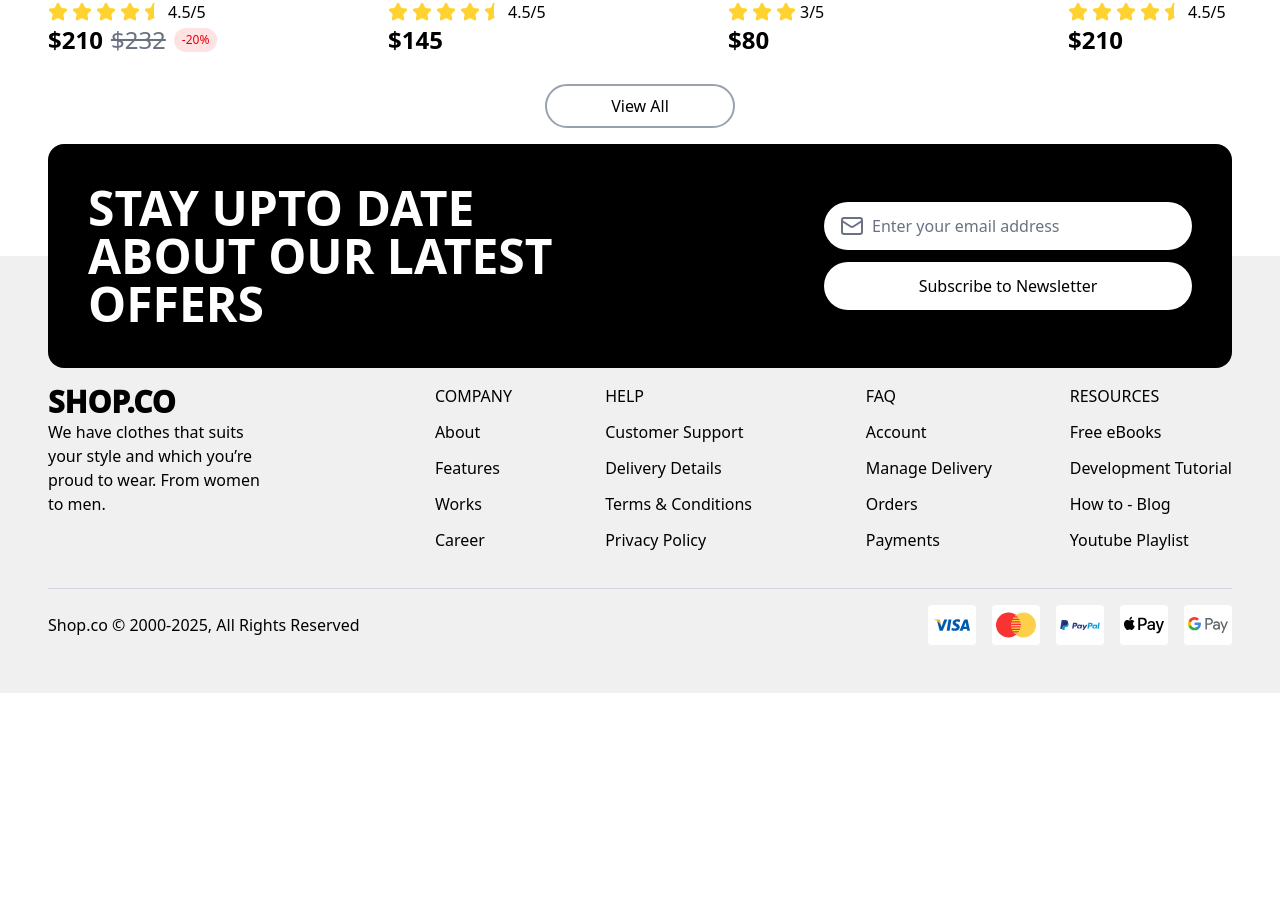
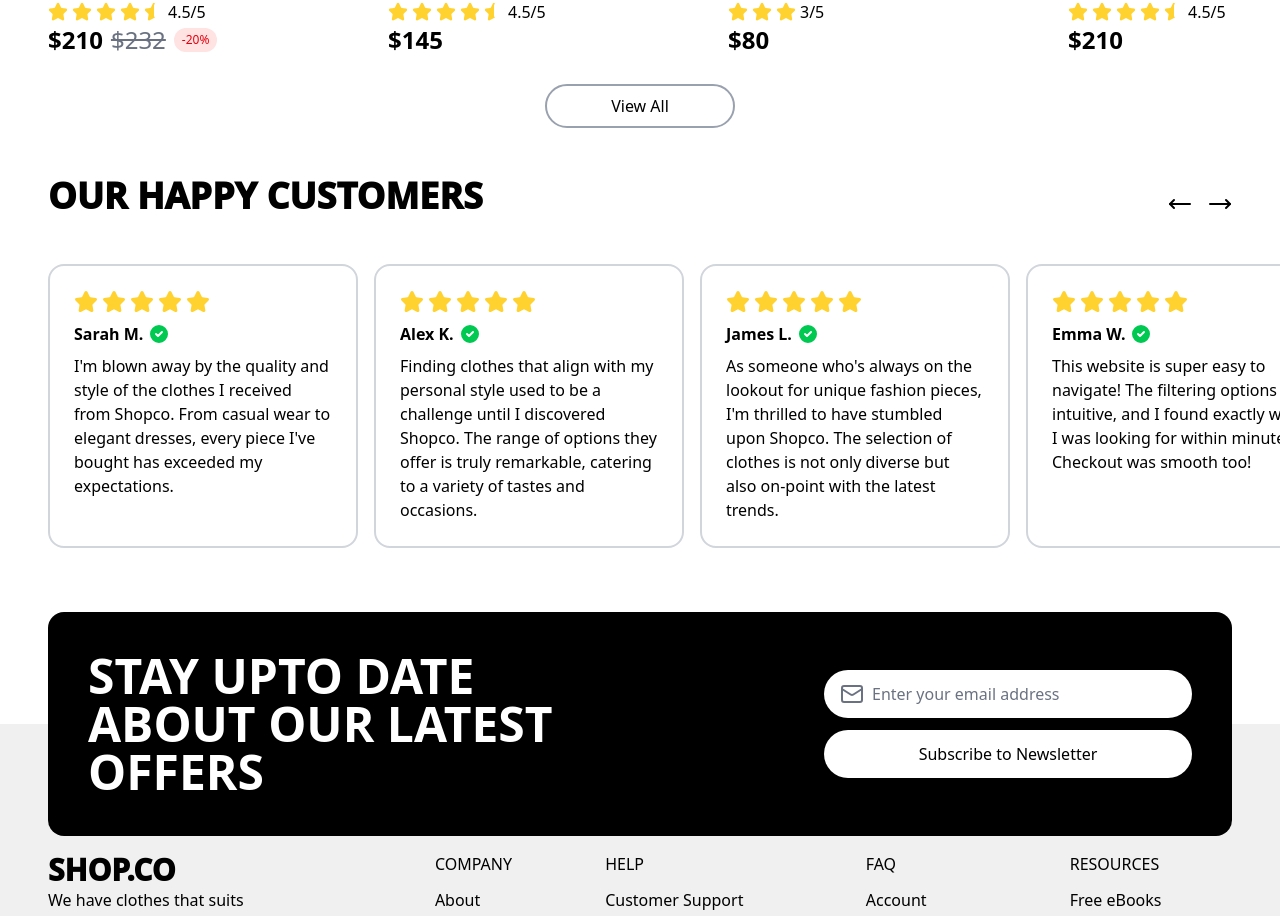
Before and after one commit to FotsFreddy/Shop.co, a React (Vite) app: page /homepage in a window 1280 px wide. Shown: the part 1205-2121 px from the top of the page. Before the commit the page ends 1898 px from the top, so only its background shows below. Built offline with nearby package versions, Linux system fonts and the light colour scheme.

Commit message:
created the review and review section comoponents then added it to the home page

```diff
--- /dev/null
+++ b/src/components/homePageComponents/reviewSection/ReviewSection.tsx
@@ -0,0 +1,118 @@
+import { MoveLeft, MoveRight } from "lucide-react";
+import Review from "../../ui/review/Review";
+import { useRef } from "react";
+
+const reviews = [
+  {
+    customerName: "Sarah M.",
+    rating: 5,
+    review:
+      "I'm blown away by the quality and style of the clothes I received from Shopco. From casual wear to elegant dresses, every piece I've bought has exceeded my expectations.",
+  },
+  {
+    customerName: "Alex K.",
+    rating: 5,
+    review:
+      "Finding clothes that align with my personal style used to be a challenge until I discovered Shopco. The range of options they offer is truly remarkable, catering to a variety of tastes and occasions.",
+  },
+  {
+    customerName: "James L.",
+    rating: 5,
+    review:
+      "As someone who's always on the lookout for unique fashion pieces, I'm thrilled to have stumbled upon Shopco. The selection of clothes is not only diverse but also on-point with the latest trends.",
+  },
+  {
+    customerName: "Emma W.",
+    rating: 5,
+    review:
+      "This website is super easy to navigate! The filtering options are intuitive, and I found exactly what I was looking for within minutes. Checkout was smooth too!",
+  },
+  {
+    customerName: "Daniel R.",
+    rating: 4,
+    review:
+      "I love the modern design and clean layout. The only thing I'd suggest improving is the loading speed on some pages, but overall a great shopping experience!",
+  },
+  {
+    customerName: "Sophia M.",
+    rating: 5,
+    review:
+      "Amazing customer service! I had an issue with my order, and they resolved it within hours. The website is well-structured and visually appealing.",
+  },
+  {
+    customerName: "Michael B.",
+    rating: 4,
+    review:
+      "Great product selection and reasonable prices. I wish there were more payment options, but everything else about the website is fantastic!",
+  },
+  {
+    customerName: "Lily T.",
+    rating: 5,
+    review:
+      "The website runs smoothly on both mobile and desktop. I appreciate the minimalistic design and easy checkout process. Highly recommend!",
+  },
+  {
+    customerName: "Liam W.",
+    rating: 5,
+    review: "Finding clothes that align with my personal style used to be a challenge until I discovered Shopco. The range of options they offer is truly remarkable, catering to a variety of tastes and occasions."
+  },
+  {
+    customerName: "Isabella D.",
+    rating: 5,
+    review: "As someone who's always on the lookout for unique fashion pieces, I'm thrilled to have stumbled upon Shopco. The selection of clothes is not only diverse but also on-point with the latest trends."
+  },
+  {
+    customerName: "Noah J.",
+    rating: 4,
+    review: "The quality of Shopco's products is fantastic! My only complaint is that some items sell out too fast. Other than that, I absolutely love shopping here."
+  },
+  {
+    customerName: "Charlotte M.",
+    rating: 5,
+    review: "Fast delivery and top-notch customer service! I had an issue with my order, but Shopco resolved it quickly. The clothes fit perfectly, and the material is premium."
+  },
+  {
+    customerName: "Ethan B.",
+    rating: 4,
+    review: "Shopco's designs are stylish and trendy! The only reason I'm giving 4 stars instead of 5 is that I wish they had more size options available for petite frames."
+  },
+  {
+    customerName: "Ava S.",
+    rating: 5,
+    review: "Incredible shopping experience! The website is easy to navigate, and the product images are true to life. I’ll definitely be coming back for more."
+  },
+  {
+    customerName: "Mason R.",
+    rating: 4,
+    review: "Great collection and reasonable prices! Some items took a bit longer to arrive, but overall, I'm happy with my purchase."
+  }
+];
+
+export default function ReviewSection() {
+  const carousselRef = useRef<HTMLDivElement | null>(null);
+  return (
+    <section className="py-12">
+      <div className="flex justify-between px-4 md:px-12">
+        <h2 className="text-4xl font-[1000]">OUR HAPPY CUSTOMERS</h2>
+        <div className="flex items-end gap-4">
+          <MoveLeft  className="hover:cursor-pointer" onClick={() => move(-300, carousselRef)} aria-label="Scroll reviews left"/>
+          <MoveRight className="hover:cursor-pointer" onClick={() => move(300, carousselRef)} aria-label="Scroll reviews right"/>
+        </div>
+      </div>
+      <div
+        ref={carousselRef}
+        className="grid grid-flow-col gap-4 overflow-x-scroll snap-x snap-proximity px-4 pt-7 md:pt-12 md:px-12 md:overflow-x-hidden md:scroll-pl-12"
+      >
+        {reviews.map((item, index) => {
+          return <Review key={index} {...item} />;
+        })}
+      </div>
+    </section>
+  );
+}
+
+function move(distance: number, carousselRef: React.RefObject<HTMLDivElement | null> ) {
+  if (carousselRef.current) {
+    carousselRef.current.scrollLeft += distance;
+  }
+}
--- /dev/null
+++ b/src/components/ui/review/Review.tsx
@@ -0,0 +1,25 @@
+import { CheckCircle2, Star } from "lucide-react";
+
+interface ReviewProps {
+  rating: number;
+  customerName: string;
+  review: string;
+  datePosted?: string;
+}
+
+export default function Reviews({ rating, customerName, review }: ReviewProps) {
+  return (
+    <div className="border-2 border-gray-300 rounded-2xl p-6 w-[310px] snap-center max-w-[370px] md:snap-start">
+      <div className="flex gap-1"> {/* stars */}
+        {Array.from({ length: rating }, (_, index) => (
+          <Star key={index} className="text-amber-300 fill-amber-300" />
+        ))}
+      </div>
+      <h4 className="flex gap-1 font-semibold py-2">
+        {customerName}
+        <CheckCircle2 className="text-white fill-green-500" />
+      </h4>
+      <p>{review}</p>
+    </div>
+  );
+}
--- a/src/pages/homePage/HomePage.tsx
+++ b/src/pages/homePage/HomePage.tsx
@@ -1,4 +1,5 @@
 import ProductSection from "../../components/homePageComponents/productSection/ProductSection";
+import ReviewSection from "../../components/homePageComponents/reviewSection/ReviewSection";
 import Footer from "../../components/ui/footer/Footer";
 import Header from "../../components/ui/header/Header";
 
@@ -9,6 +10,7 @@ export default function HomePage() {
       <ProductSection sectionTitle={"NEW ARRIVALS"} />
       <hr className="border-gray-300 mx-4 my-10 md:my-14 md:mx-12 "/>
       <ProductSection sectionTitle={"TOP SELLING"} />
+      <ReviewSection />
       <Footer />
     </>
   );
```
